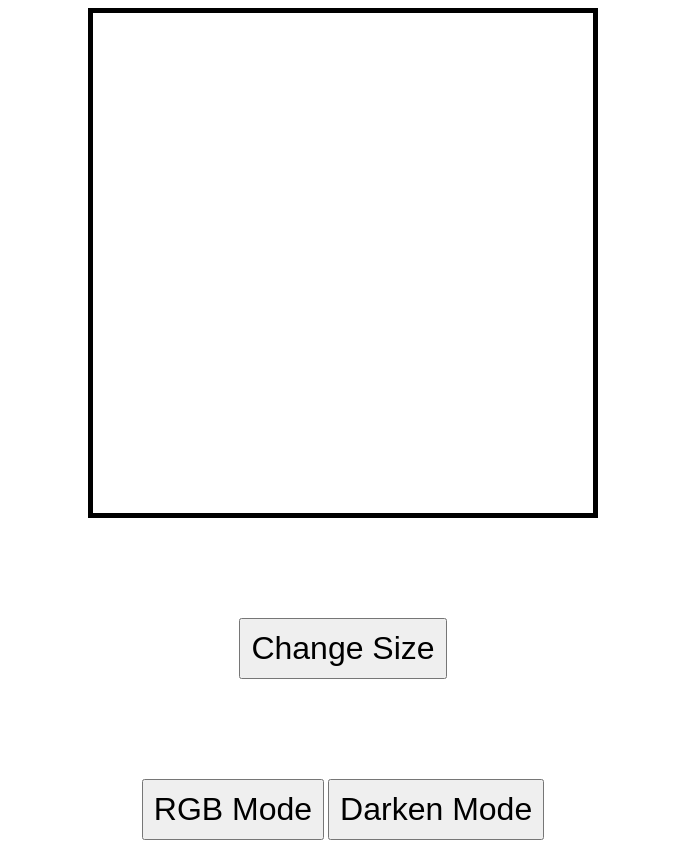
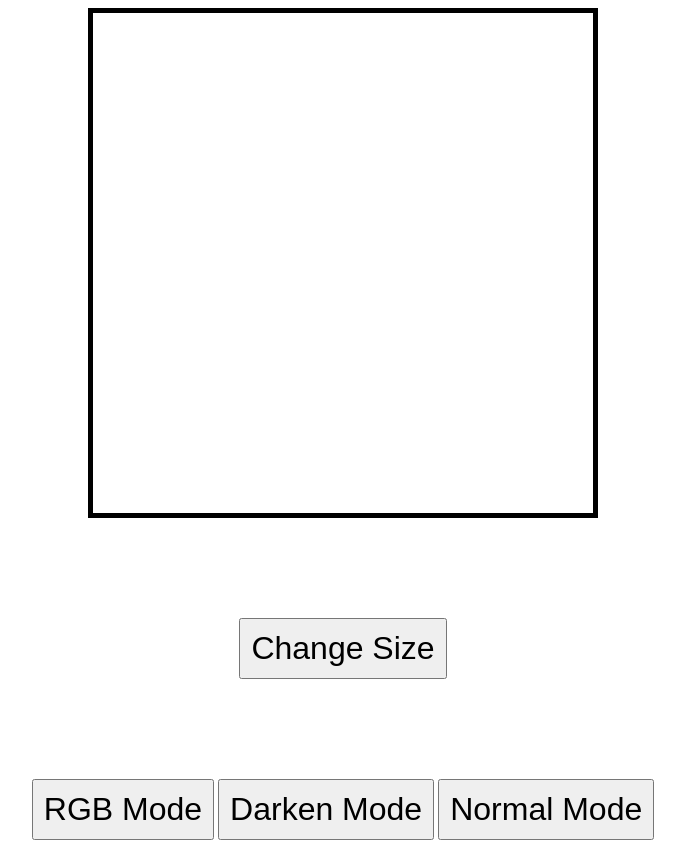
Before and after one commit to Flairseed/Etch-a-Sketch, a plain HTML site: page index.html in a window 1280 px wide. Shown: the whole page, without its empty margins (297-982 px from the left). Drawn offline with Linux system fonts and the light colour scheme.

Commit message:
feat: add normal mode button

```diff
--- a/etch-a-sketch.js
+++ b/etch-a-sketch.js
@@ -2,10 +2,12 @@ const canvas = document.querySelector(".canvas");
 const inputSize = document.querySelector(".input-size");
 const rgbMode = document.querySelector(".rgb-mode");
 const darkenMode = document.querySelector(".darken-mode");
+const normalMode = document.querySelector(".normal-mode")
 let colorMode = "normal";
 inputSize.addEventListener("click", defineSize);
 rgbMode.addEventListener("click", e => colorMode = "rgb");
 darkenMode.addEventListener("click", e => colorMode = "darken");
+normalMode.addEventListener("click", e => colorMode = "normal");
 
 const defaultPixels = 16;
 generatePixels(defaultPixels);
--- a/index.html
+++ b/index.html
@@ -12,6 +12,7 @@
     <div class="mode-buttons">
       <button class="rgb-mode">RGB Mode</button>
       <button class="darken-mode">Darken Mode</button>
+      <button class="normal-mode">Normal Mode</button>
     </div>
 
     <script src="./etch-a-sketch.js"></script>
```
